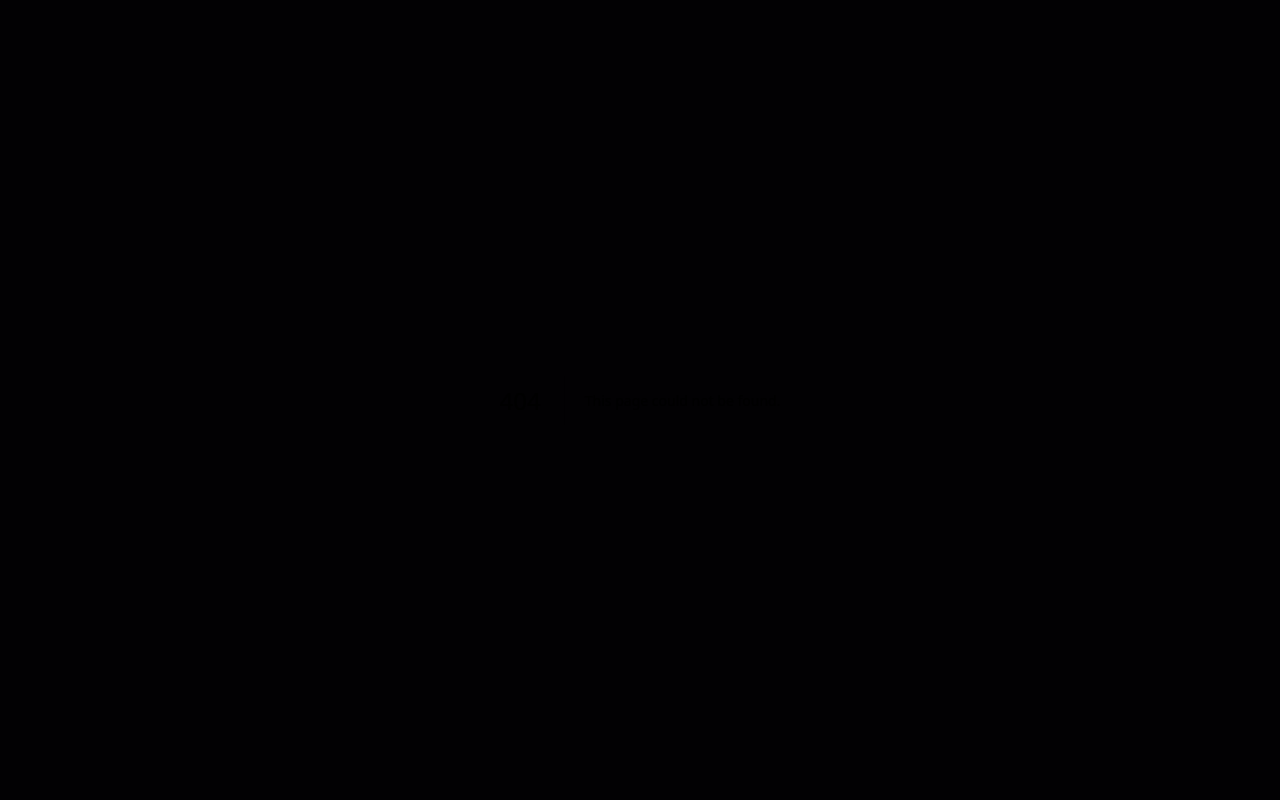
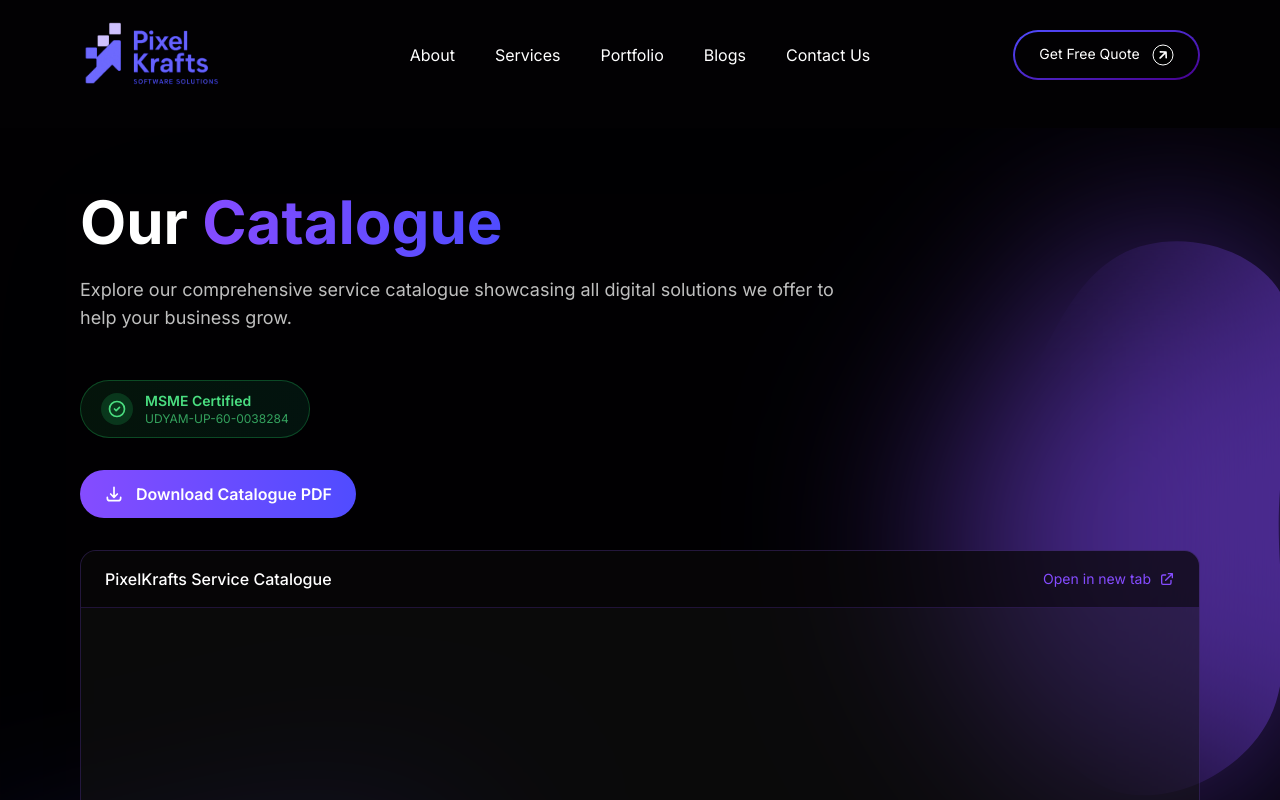
Before and after one commit to shujaurrahman/pixelkrafts, a Next.js app: page /catalogue in a window 1280 px wide. Before the commit this address had no page. Shown: the top 800 px of the page. Built offline with nearby package versions, Linux system fonts and the light colour scheme; no server answers.

Commit message:
Add Catalogue page with PDF viewer and MSME certification badge

```diff
--- a/src/app/blogs/[slug]/page.jsx
+++ b/src/app/blogs/[slug]/page.jsx
@@ -228,11 +228,11 @@
 
               {/* Featured Image */}
               {blog.mainImage && (
-                <div className="relative h-64 md:h-96 rounded-2xl overflow-hidden mb-12">
+                <div className="relative h-64 md:h-96 rounded-2xl overflow-hidden mb-12 bg-gradient-to-br from-c-purple-1/10 to-c-blue-1/10">
                   <img
-                    src={urlFor(blog.mainImage).width(1200).height(600).url()}
+                    src={urlFor(blog.mainImage).url()}
                     alt={blog.title}
-                    className="w-full h-full object-cover"
+                    className="w-full h-full object-contain"
                   />
                 </div>
               )}
--- a/src/app/blogs/page.jsx
+++ b/src/app/blogs/page.jsx
@@ -100,10 +100,10 @@
                     <div className="relative h-64 md:h-auto rounded-xl overflow-hidden bg-gradient-to-br from-c-purple-1/20 to-c-blue-1/20 flex items-center justify-center group-hover:scale-105 transition-transform duration-500">
                       {featuredPost.mainImage ? (
                         <Image
-                          src={urlFor(featuredPost.mainImage).width(600).height(400).url()}
+                          src={urlFor(featuredPost.mainImage).url()}
                           alt={featuredPost.title}
                           fill
-                          className="object-cover"
+                          className="object-contain p-2"
                         />
                       ) : (
                         <div className="text-7xl">📝</div>
@@ -125,10 +125,10 @@
                     <div className="relative h-48 bg-gradient-to-br from-c-purple-1/20 to-c-blue-1/20 flex items-center justify-center overflow-hidden">
                       {blog.mainImage ? (
                         <Image
-                          src={urlFor(blog.mainImage).width(400).height(250).url()}
+                          src={urlFor(blog.mainImage).url()}
                           alt={blog.title}
                           fill
-                          className="object-cover group-hover:scale-105 transition-transform duration-500"
+                          className="object-contain p-2 group-hover:scale-105 transition-transform duration-500"
                         />
                       ) : (
                         <div className="text-5xl">📄</div>
--- /dev/null
+++ b/src/app/catalogue/page.jsx
@@ -0,0 +1,97 @@
+"use client"
+import Navbar from "@/components/Navbar";
+import Footer from "@/components/Footer";
+import BlobOverlay from "@/components/BlobOverlay";
+import { DownloadIcon } from "@/assets/Icons";
+
+export default function CataloguePage() {
+  return (
+    <div className="w-full overflow-hidden">
+      <Navbar />
+
+      <main className="pt-32 relative min-h-screen">
+        <BlobOverlay />
+
+        <div className="relative backdrop-blur-[100px] bg-c-black-1/35">
+          <div className="container py-16">
+            {/* Header */}
+            <div className="max-w-3xl mb-12">
+              <h1 className="text-5xl md:text-6xl font-bold text-white mb-6 leading-tight">
+                Our <span className="bg-gradient-to-r from-c-purple-1 to-c-blue-1 bg-clip-text text-transparent">Catalogue</span>
+              </h1>
+              <p className="text-white/75 text-lg">
+                Explore our comprehensive service catalogue showcasing all digital solutions we offer to help your business grow.
+              </p>
+            </div>
+
+            {/* MSME Badge */}
+            <div className="mb-8 inline-flex items-center gap-3 bg-gradient-to-r from-green-500/10 to-emerald-500/10 border border-green-500/30 rounded-full px-5 py-2.5">
+              <div className="w-8 h-8 rounded-full bg-green-500/20 flex items-center justify-center">
+                <svg className="w-5 h-5 text-green-400" fill="none" viewBox="0 0 24 24" stroke="currentColor">
+                  <path strokeLinecap="round" strokeLinejoin="round" strokeWidth={2} d="M9 12l2 2 4-4m6 2a9 9 0 11-18 0 9 9 0 0118 0z" />
+                </svg>
+              </div>
+              <div>
+                <p className="text-green-400 text-sm font-semibold">MSME Certified</p>
+                <p className="text-green-400/70 text-xs">UDYAM-UP-60-0038284</p>
+              </div>
+            </div>
+
+            {/* Download Button */}
+            <div className="mb-8">
+              <a
+                href="/images/pixelkrafts.pdf"
+                download="PixelKrafts-Catalogue.pdf"
+                className="inline-flex items-center gap-3 px-6 py-3 bg-gradient-to-r from-c-purple-1 to-c-blue-1 text-white rounded-full font-semibold hover:shadow-lg hover:shadow-c-purple-1/50 transition-all duration-300 hover:scale-105"
+              >
+                <svg className="w-5 h-5" fill="none" viewBox="0 0 24 24" stroke="currentColor">
+                  <path strokeLinecap="round" strokeLinejoin="round" strokeWidth={2} d="M4 16v1a3 3 0 003 3h10a3 3 0 003-3v-1m-4-4l-4 4m0 0l-4-4m4 4V4" />
+                </svg>
+                Download Catalogue PDF
+              </a>
+            </div>
+
+            {/* PDF Viewer */}
+            <div className="bg-c-black-2/50 rounded-2xl border border-c-purple-1/20 overflow-hidden">
+              <div className="bg-c-black-1/50 px-6 py-4 border-b border-c-purple-1/20 flex items-center justify-between">
+                <h2 className="text-white font-medium">PixelKrafts Service Catalogue</h2>
+                <a
+                  href="/images/pixelkrafts.pdf"
+                  target="_blank"
+                  className="text-c-purple-1 hover:text-c-purple-2 text-sm flex items-center gap-2 transition-colors"
+                >
+                  Open in new tab
+                  <svg className="w-4 h-4" fill="none" viewBox="0 0 24 24" stroke="currentColor">
+                    <path strokeLinecap="round" strokeLinejoin="round" strokeWidth={2} d="M10 6H6a2 2 0 00-2 2v10a2 2 0 002 2h10a2 2 0 002-2v-4M14 4h6m0 0v6m0-6L10 14" />
+                  </svg>
+                </a>
+              </div>
+              <div className="w-full h-[80vh]">
+                <iframe
+                  src="/images/pixelkrafts.pdf"
+                  className="w-full h-full"
+                  title="PixelKrafts Catalogue"
+                />
+              </div>
+            </div>
+
+            {/* CTA Section */}
+            <div className="mt-16 bg-gradient-to-r from-c-purple-1/10 to-c-blue-1/10 rounded-2xl p-8 md:p-12 text-center border border-c-purple-1/20">
+              <h3 className="text-3xl font-bold text-white mb-4">Ready to Get Started?</h3>
+              <p className="text-white/75 mb-8 max-w-2xl mx-auto">
+                Found a service that fits your needs? Let&apos;s discuss how we can help transform your digital presence.
+              </p>
+              <a href="/contact">
+                <button className="px-8 py-4 bg-gradient-to-r from-c-purple-1 to-c-blue-1 text-white rounded-full font-semibold hover:shadow-lg hover:shadow-c-purple-1/50 transition-all duration-300 hover:scale-105">
+                  Contact Us Today
+                </button>
+              </a>
+            </div>
+          </div>
+
+          <Footer />
+        </div>
+      </main>
+    </div>
+  );
+}
--- a/src/app/portfolio/page.jsx
+++ b/src/app/portfolio/page.jsx
@@ -41,9 +41,9 @@
             <Image
               width={312}
               height={200}
-              src={urlFor(mainImage).width(400).height(250).url()}
+              src={urlFor(mainImage).url()}
               alt={`${title} project`}
-              className="2xl:w-[312px] lg:w-[380px] md:w-[300px] w-full rounded-t-xl object-cover"
+              className="2xl:w-[312px] lg:w-[380px] md:w-[300px] w-full rounded-t-xl object-contain bg-gradient-to-br from-c-purple-1/5 to-c-blue-1/5"
             />
           ) : (
             <div className="2xl:w-[312px] lg:w-[380px] md:w-[300px] w-full h-[176px] bg-gradient-to-br from-c-purple-1/20 to-c-blue-1/20 rounded-t-xl flex items-center justify-center">
--- a/src/components/Footer.jsx
+++ b/src/components/Footer.jsx
@@ -50,6 +50,17 @@
                             {settings?.description || "Your trusted partner in web development, app development, SEO, and custom AI solutions. Together, we create digital experiences that make a lasting impact."}
                         </p>
 
+                        {/* MSME Certification Badge */}
+                        <div className="mt-5 inline-flex items-center gap-2 bg-gradient-to-r from-green-500/10 to-emerald-500/10 border border-green-500/30 rounded-full px-4 py-2">
+                            <svg className="w-4 h-4 text-green-400" fill="none" viewBox="0 0 24 24" stroke="currentColor">
+                                <path strokeLinecap="round" strokeLinejoin="round" strokeWidth={2} d="M9 12l2 2 4-4m6 2a9 9 0 11-18 0 9 9 0 0118 0z" />
+                            </svg>
+                            <div>
+                                <p className="text-green-400 text-xs font-semibold">MSME Certified</p>
+                                <p className="text-green-400/70 text-[10px]">UDYAM-UP-60-0038284</p>
+                            </div>
+                        </div>
+
                     </div>
 
                     <div className="lg:col-span-8 col-span-full flex flex-wrap justify-between xl:gap-6 gap-x-14 gap-y-6">
@@ -62,6 +73,7 @@
                             >
                                 <Link href="/services"><li className="hover:text-c-purple-1 transition-colors cursor-pointer">Our Services</li></Link>
                                 <Link href="/portfolio"><li className="hover:text-c-purple-1 transition-colors cursor-pointer">Our Portfolio</li></Link>
+                                <Link href="/catalogue"><li className="hover:text-c-purple-1 transition-colors cursor-pointer">Our Catalogue</li></Link>
                                 <a href="https://careers.pixelkrafts.in" target="_blank" rel="noopener noreferrer"><li className="hover:text-c-purple-1 transition-colors cursor-pointer">Our Careers</li></a>
                                 <Link href="/blogs"><li className="hover:text-c-purple-1 transition-colors cursor-pointer">Our Blogs</li></Link>
                                 <Link href="/contact"><li className="hover:text-c-purple-1 transition-colors cursor-pointer">Contact Us</li></Link>
```
